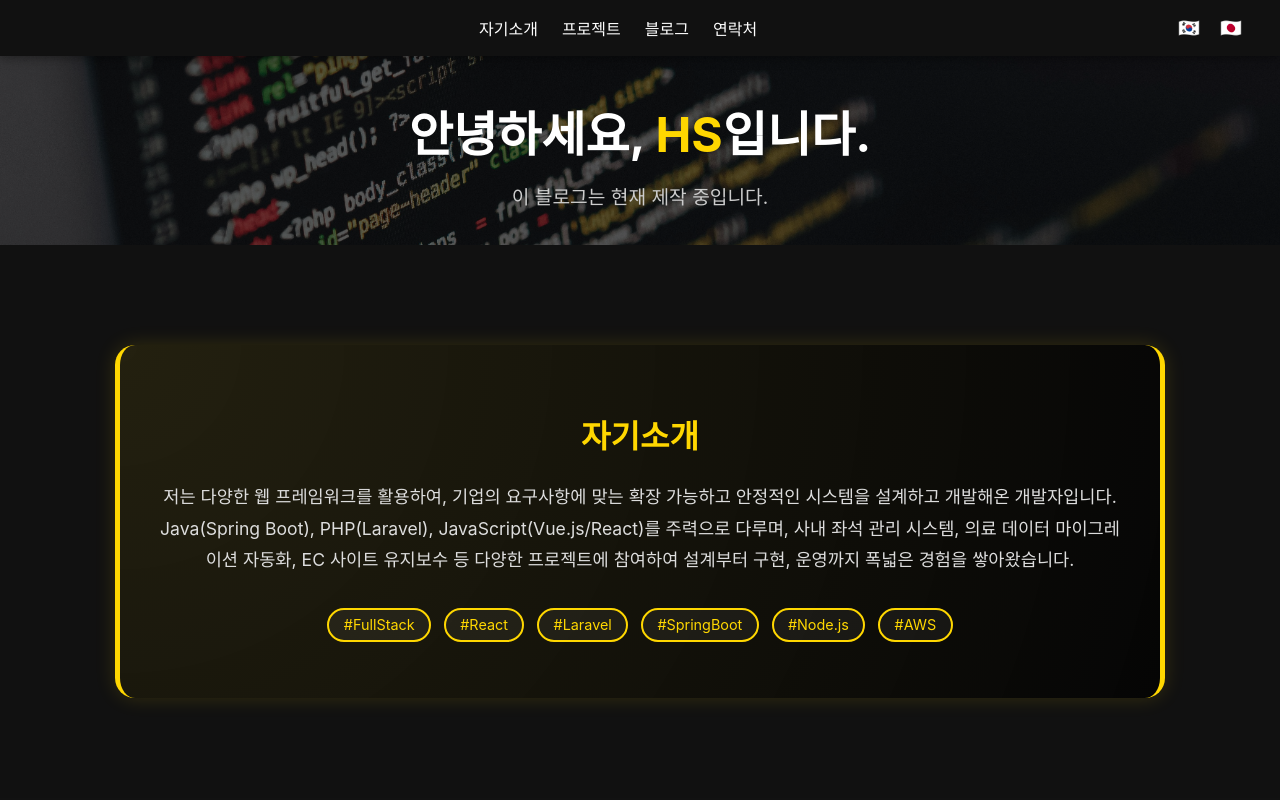
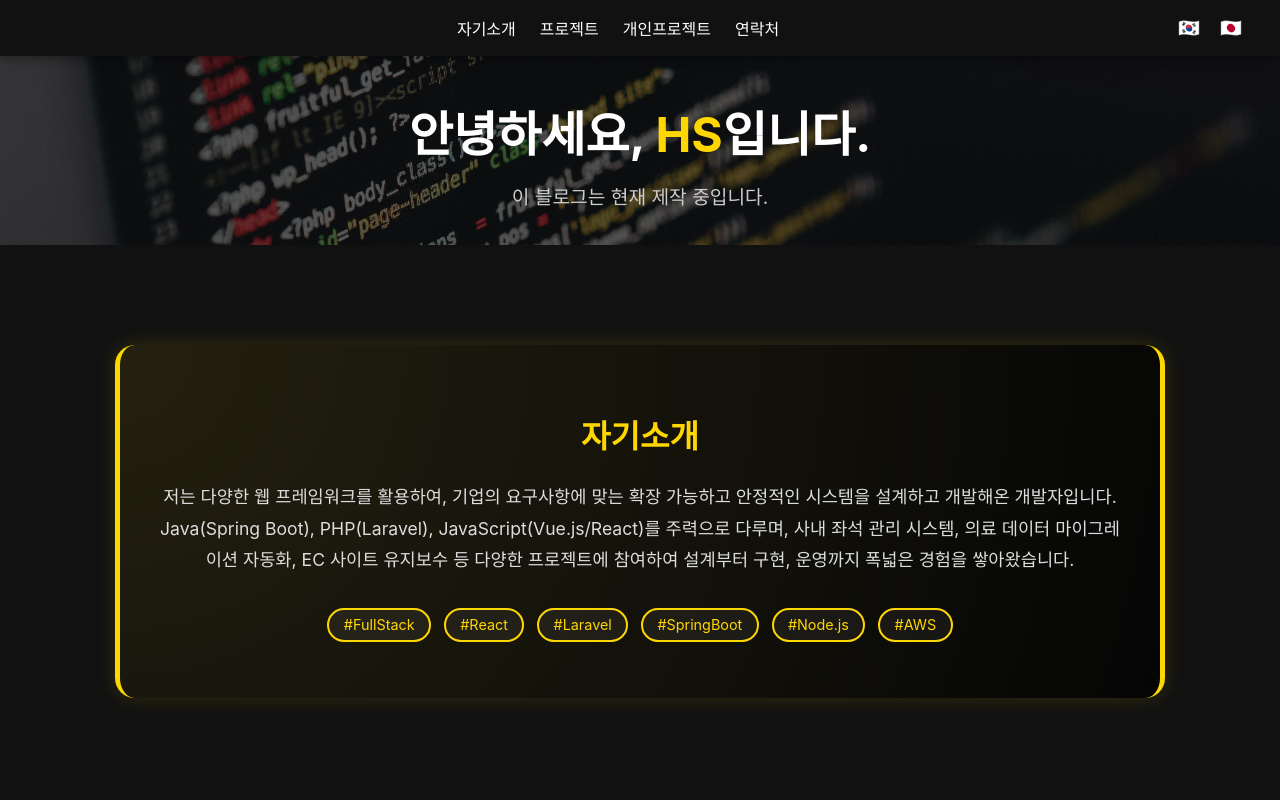
Before and after one commit to HS-Kang-Developer/hs-kang-developer.github.io, a React (Create React App) app: page /#/ in a window 1280 px wide. Shown: the top 800 px of the page. Built offline with nearby package versions, Linux system fonts and the light colour scheme.

Commit message:
個人プロジェクトnav追加

```diff
--- a/src/components/Navbar/index.jsx
+++ b/src/components/Navbar/index.jsx
@@ -43,7 +43,7 @@ function Navbar() {
             {t('nav.projects')}
           </ScrollLink>
         </li>
-        <li>
+        {/* <li>
           <ScrollLink
             to="blog"
             spy={true}
@@ -53,6 +53,18 @@ function Navbar() {
             activeClass="active"
           >
             {t('nav.blog')}
+          </ScrollLink>
+        </li> */}
+        <li>
+          <ScrollLink
+            to="study"
+            spy={true}
+            // smooth={true}
+            duration={500}
+            offset={-80}
+            activeClass="active"
+          >
+            {t('nav.study')}
           </ScrollLink>
         </li>
         <li>
--- a/src/components/StudyProjectsSection/index.jsx
+++ b/src/components/StudyProjectsSection/index.jsx
@@ -21,7 +21,7 @@ function StudyProjectsSection() {
   };
 
   return (
-    <section className="projects-slider">
+    <section className="projects-slider" id="study">
       <h2 className="projects-slider-title">
         {t('study.title')}
         {projects?.length > 0 && ` (${projects.length})`}
--- a/src/i18n/ja.json
+++ b/src/i18n/ja.json
@@ -2,6 +2,7 @@
   "nav": {
     "features": "自己紹介",
     "projects": "プロジェクト",
+    "study": "個人プロジェクト",
     "blog": "ブログ",
     "contact": "お問い合わせ"
   },
--- a/src/i18n/ko.json
+++ b/src/i18n/ko.json
@@ -2,6 +2,7 @@
   "nav": {
     "features": "자기소개",
     "projects": "프로젝트",
+    "study": "개인프로젝트",
     "blog": "블로그",
     "contact": "연락처"
   },
```
